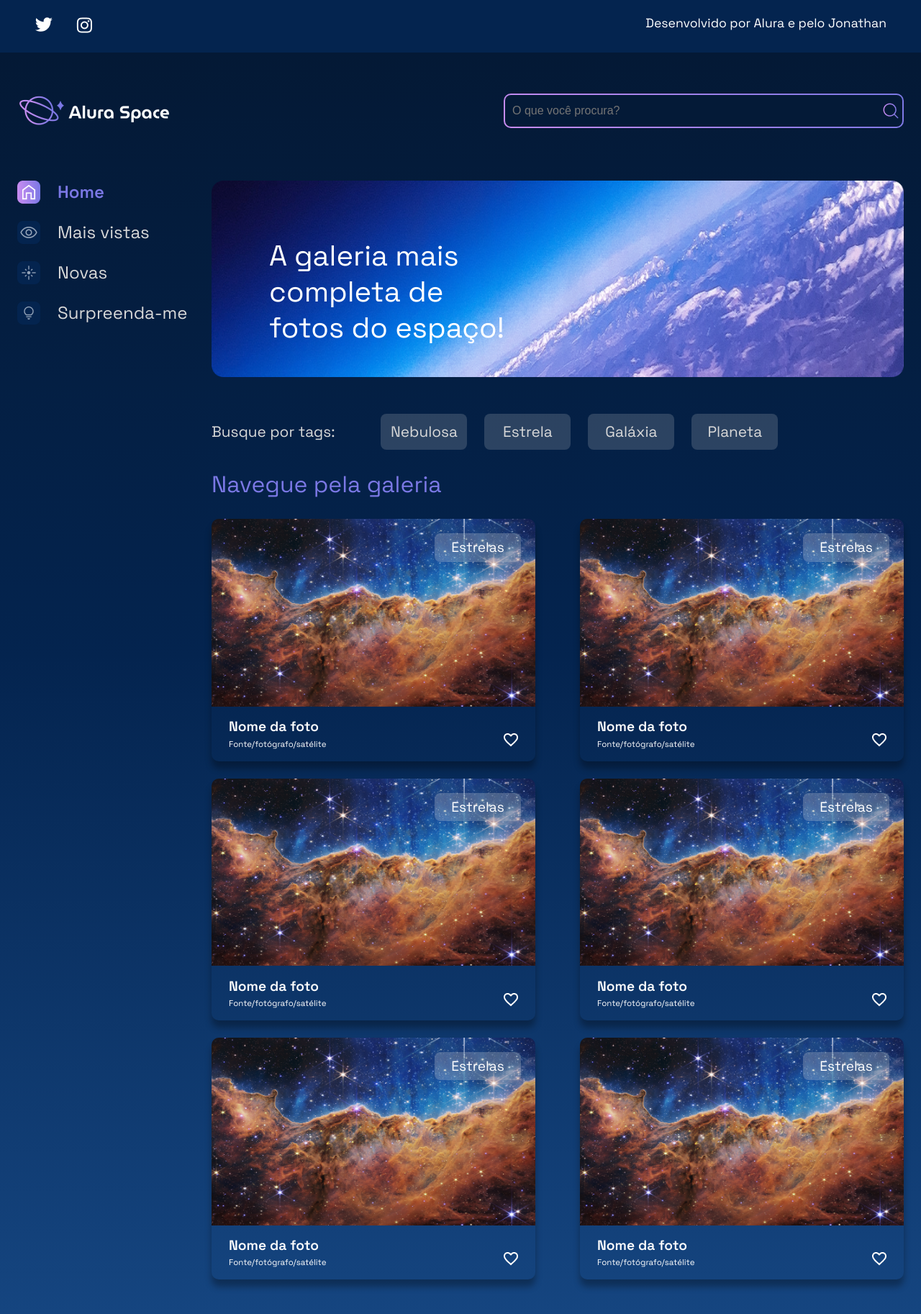
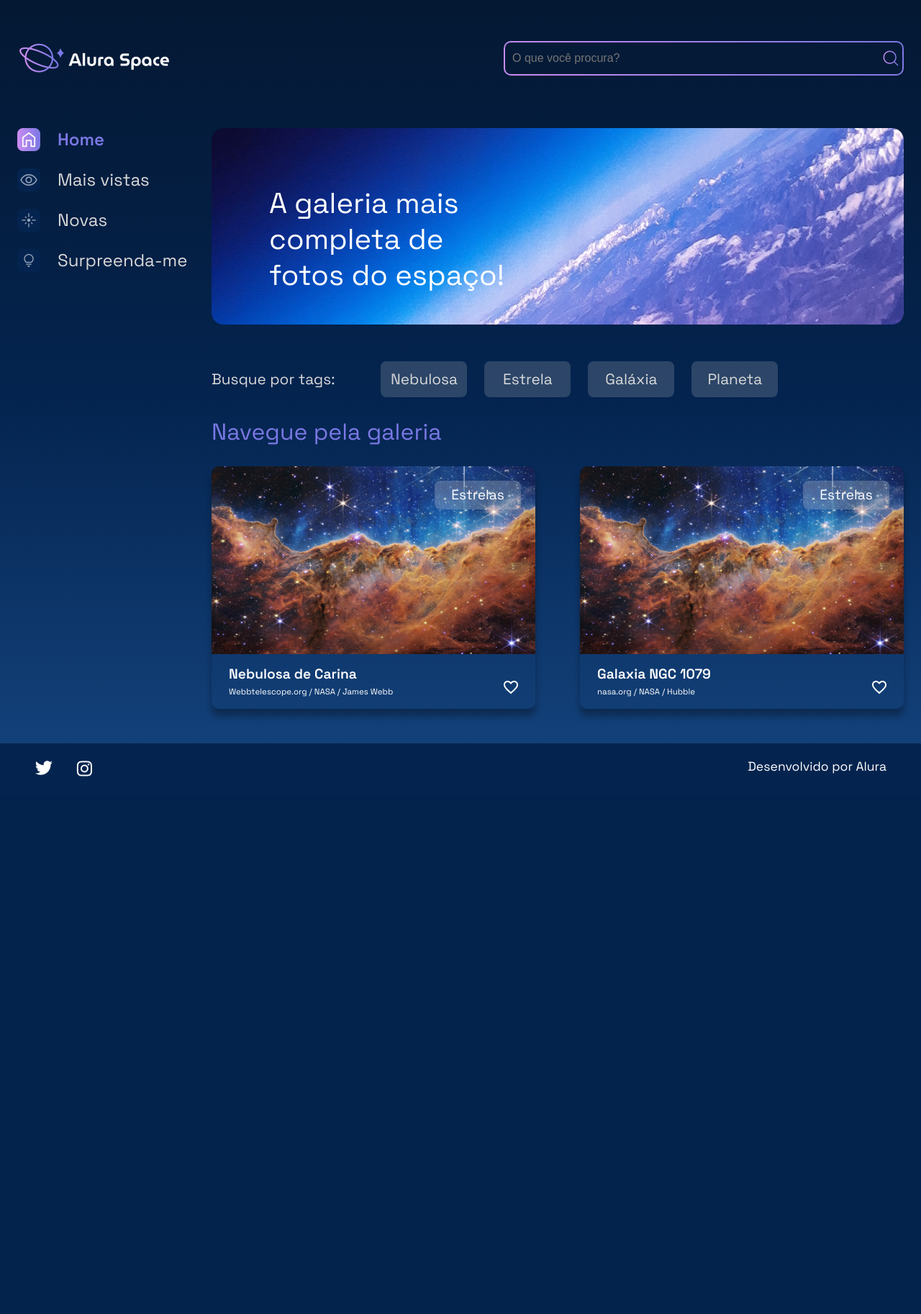
Before and after one commit to jonathanbrito48/alura_space, a Django app: page / in a window 1280 px wide. Shown: the whole page at 72% size. After the commit the page ends 1079 px from the top, so only its background shows below. Run offline with Django 4.2, Linux system fonts and the light colour scheme.

Commit message:
Projetos Python

```diff
--- a/Templates/galeria/partials/_footer.html
+++ b/Templates/galeria/partials/_footer.html
@@ -1,16 +1,4 @@
 {% load static %}
-<footer class="rodape">
-    <div class="rodape__icones">
-        <a href="https://twitter.com/AluraOnline" target=”_blank” >
-            <img src="{% static '/assets/ícones/1x/twitter.png'%}" alt="ícone twitter">
-        </a>
-        <a href="https://www.instagram.com/aluraonline/" target=”_blank” >
-            <img src="{% static '/assets/ícones/1x/instagram.png'%}" alt="ícone instagram">
-        </a>
-    </div>
-    <p class="rodape__texto">Desenvolvido por Alura e pelo Jonathan</p>
-</footer>
-
 <div class="pagina-inicial">
     <header class="cabecalho">
         <img src="{% static '/assets/logo/Logo(2).png'%}" alt="Logo da Alura Space" />
@@ -45,102 +33,44 @@
                 </ul>
             </section>
             <section class="galeria">
+
                 <div class="cards">
                     <h2 class="cards__titulo">Navegue pela galeria</h2>
                     <ul class="cards__lista">
+                        {% for foto_id, info in cards.items %}
                         <li class="card">
                             <a href="{% url 'imagem' %}">
                                 <img class="card__imagem" src="{% static '/assets/imagens/galeria/carina-nebula.png'%}" alt="foto">
                             </a>
                             <span class="card__tag">Estrelas</span>
                             <div class="card__info">
-                                <p class="card__titulo">Nome da foto</p>
+                                <p class="card__titulo">{{info.Nome}}</p>
                                 <div class="card__texto">
-                                    <p class="card__descricao">Fonte/fotógrafo/satélite</p>
+                                    <p class="card__descricao">{{info.Legenda}}</p>
                                     <span>
                                         <img src="{% static '/assets/ícones/1x/favorite_outline.png'%}" alt="ícone de coração">
                                     </span>
                                 </div>
                             </div>
                         </li>
-                        <li class="card">
-                            <a href="{% url 'imagem' %}">
-                                <img class="card__imagem" src="{% static '/assets/imagens/galeria/carina-nebula.png'%}" alt="foto">
-                            </a>
-                            <span class="card__tag">Estrelas</span>
-                            <div class="card__info">
-                                <p class="card__titulo">Nome da foto</p>
-                                <div class="card__texto">
-                                    <p class="card__descricao">Fonte/fotógrafo/satélite</p>
-                                    <span>
-                                        <img src="{% static '/assets/ícones/1x/favorite_outline.png'%}" alt="ícone de coração">
+                        {% endfor %}
                                     </span>
                                 </div>
                             </div>
-                        </li>
-                        <li class="card">
-                            <a href="{% url 'imagem' %}">
-                                <img class="card__imagem" src="{% static '/assets/imagens/galeria/carina-nebula.png'%}" alt="foto">
-                            </a>
-                            <span class="card__tag">Estrelas</span>
-                            <div class="card__info">
-                                <p class="card__titulo">Nome da foto</p>
-                                <div class="card__texto">
-                                    <p class="card__descricao">Fonte/fotógrafo/satélite</p>
-                                    <span>
-                                        <img src="{% static '/assets/ícones/1x/favorite_outline.png'%}" alt="ícone de coração">
-                                    </span>
-                                </div>
-                            </div>
-                        </li>
-                        <li class="card">
-                            <a href="{% url 'imagem' %}">
-                                <img class="card__imagem" src="{% static '/assets/imagens/galeria/carina-nebula.png'%}" alt="foto">
-                            </a>
-                            <span class="card__tag">Estrelas</span>
-                            <div class="card__info">
-                                <p class="card__titulo">Nome da foto</p>
-                                <div class="card__texto">
-                                    <p class="card__descricao">Fonte/fotógrafo/satélite</p>
-                                    <span>
-                                        <img src="{% static '/assets/ícones/1x/favorite_outline.png'%}" alt="ícone de coração">
-                                    </span>
-                                </div>
-                            </div>
-                        </li>
-                        <li class="card">
-                            <a href="{% url 'imagem' %}">
-                                <img class="card__imagem" src="{% static '/assets/imagens/galeria/carina-nebula.png'%}" alt="foto">
-                            </a>
-                            <span class="card__tag">Estrelas</span>
-                            <div class="card__info">
-                                <p class="card__titulo">Nome da foto</p>
-                                <div class="card__texto">
-                                    <p class="card__descricao">Fonte/fotógrafo/satélite</p>
-                                    <span>
-                                        <img src="{% static '/assets/ícones/1x/favorite_outline.png'%}" alt="ícone de coração">
-                                    </span>
-                                </div>
-                            </div>
-                        </li>
-                        <li class="card">
-                            <a href="{% url 'imagem' %}">
-                                <img class="card__imagem" src="{% static '/assets/imagens/galeria/carina-nebula.png'%}" alt="foto">
-                            </a>
-                            <span class="card__tag">Estrelas</span>
-                            <div class="card__info">
-                                <p class="card__titulo">Nome da foto</p>
-                                <div class="card__texto">
-                                    <p class="card__descricao">Fonte/fotógrafo/satélite</p>
-                                    <span>
-                                        <img src="{% static '/assets/ícones/1x/favorite_outline.png'%}" alt="ícone de coração">
-                                    </span>
-                                </div>
-                            </div>
-                        </li>
                     </ul>
                 </div>
             </section>
         </section>
     </main>
 </div>
+<footer class="rodape">
+    <div class="rodape__icones">
+        <a href="https://twitter.com/AluraOnline" target=”_blank” >
+            <img src="{% static '/assets/ícones/1x/twitter.png'%}" alt="ícone twitter">
+        </a>
+        <a href="https://www.instagram.com/aluraonline/" target=”_blank” >
+            <img src="{% static '/assets/ícones/1x/instagram.png'%}" alt="ícone instagram">
+        </a>
+    </div>
+    <p class="rodape__texto">Desenvolvido por Alura</p>
+</footer>
--- a/galeria/views.py
+++ b/galeria/views.py
@@ -1,7 +1,15 @@
 from django.shortcuts import render
 
+
 def index(request):
-    return render(request, 'galeria/index.html')
+
+    dados = {
+    1: {"Nome": "Nebulosa de Carina",
+        "Legenda":"Webbtelescope.org / NASA / James Webb"},
+    2: {"Nome": "Galaxia NGC 1079",
+        "Legenda": "nasa.org / NASA / Hubble"}
+}
+    return render(request, 'galeria/index.html',{"cards": dados})
 
 def imagem(request):
     return render(request, 'galeria/imagem.html')
```
